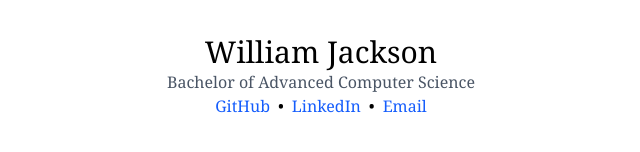
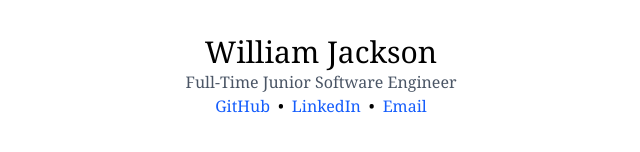
Before and after one commit to williamjaackson/jaackson.com, a website: page index.html in a window 1280 px wide. Shown: the part 324-476 px from the top of the page, 319-959 px from the left. Drawn offline with Linux system fonts and the light colour scheme.

Commit message:
Update subtitle in index.html

```diff
--- a/index.html
+++ b/index.html
@@ -11,7 +11,7 @@
   <body class="w-full h-full grid place-items-center font-serif">
     <div class="text-center mx-4">
       <h1 class="text-3xl">William Jackson</h1>
-      <p class="text-md text-gray-600">Bachelor of Advanced Computer Science</p>
+      <p class="text-md text-gray-600">Full-Time Junior Software Engineer</p>
       <div class="flex justify-center">
         <a
           href="https://github.com/williamjaackson"
```
